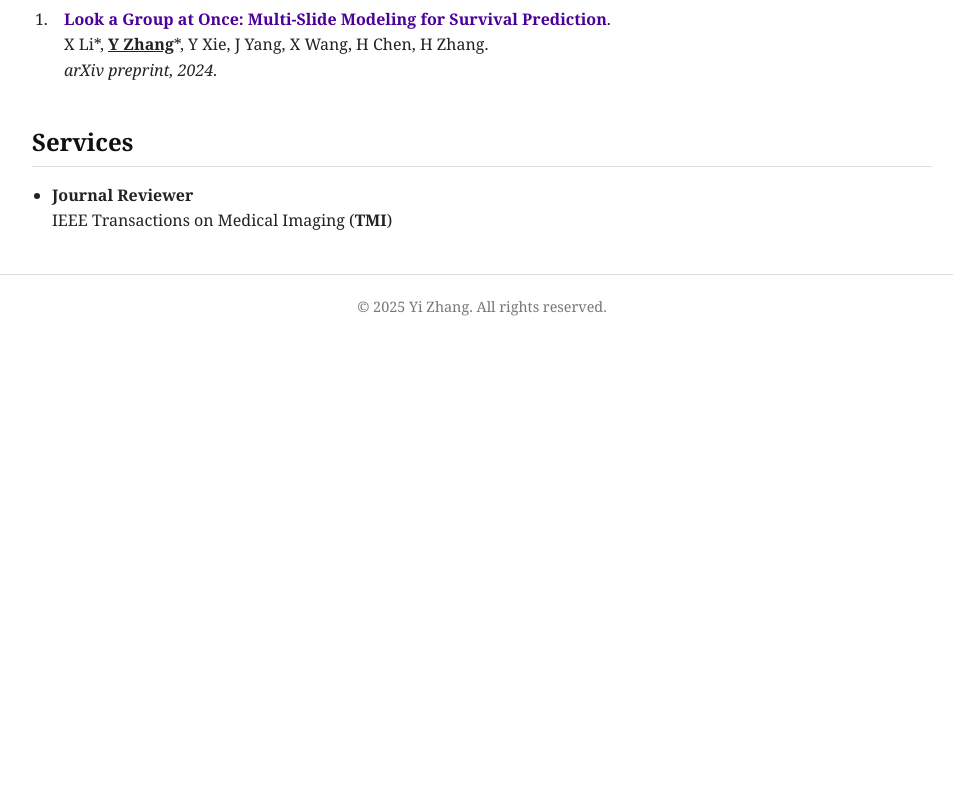
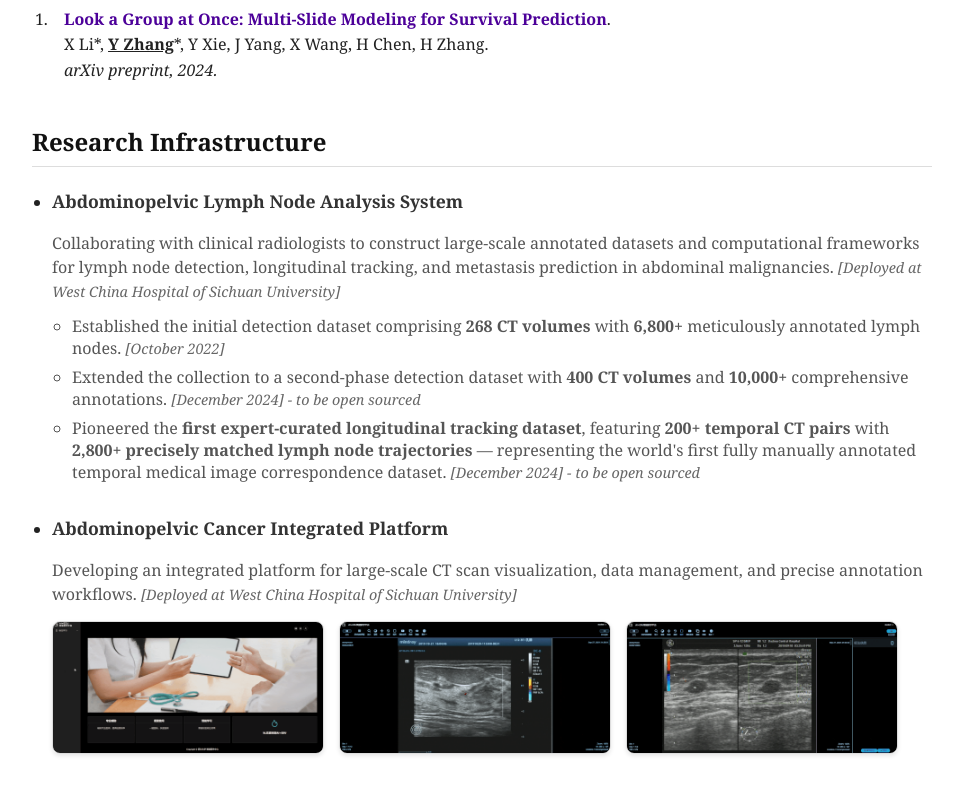
Before and after one commit to zhangyi-magic/zhangyi-magic.github.io, a plain HTML site: page index.html in a window 1280 px wide. Shown: the part 2300-3091 px from the top of the page, without its empty margins (158-1111 px from the left). Before the commit the page ends 2638 px from the top, so only its background shows below. Drawn offline with Linux system fonts and the light colour scheme.

Commit message:
Add files via upload

```diff
--- a/index.html
+++ b/index.html
@@ -292,6 +292,64 @@
       left: 1.5em; /* 调整破折号位置 */
       color: #333;
     }
+/* infras 部分样式 */
+.infra-list {
+  padding-left: 20px;
+  margin: 0;
+}
+
+.infra-item {
+  margin-bottom: 30px;
+  list-style-type: disc;
+}
+
+.infra-title {
+  font-size: 1.1em;
+  font-weight: 600;
+  color: #333;
+  margin-bottom: 8px;
+}
+
+.infra-description {
+  margin-bottom: 12px;
+  line-height: 1.5;
+  color: #555;
+}
+
+.infra-milestones {
+  padding-left: 20px;
+  margin: 0;
+}
+
+.infra-milestones li {
+  margin-bottom: 6px;
+  line-height: 1.4;
+  color: #555;
+}
+
+.infra-date {
+  color: #666;
+  font-style: italic;
+  font-size: 0.9em;
+}
+
+/* GIF 图片画廊样式 */
+.infra-gallery {
+  display: flex;
+  gap: 15px;
+  justify-content: flex-start;
+  align-items: center;
+  margin-top: 15px;
+  flex-wrap: wrap;
+}
+
+.infra-gif {
+  width: 270px;
+  object-fit: cover;
+  border-radius: 8px;
+  border: 1px solid #ddd;
+  box-shadow: 0 2px 4px rgba(0,0,0,0.1);
+}
 
     main {
       max-width: 900px;
@@ -783,6 +841,30 @@
         </ol>
       </section>
 
+      <section id="infrastructure">
+        <h2><strong>Research Infrastructure</strong></h2>
+        <ul class="infra-list">
+          <li class="infra-item">
+            <h3 class="infra-title">Abdominopelvic Lymph Node Analysis System</h3>
+            <p class="infra-description">Collaborating with clinical radiologists to construct large-scale annotated datasets and computational frameworks for lymph node detection, longitudinal tracking, and metastasis prediction in abdominal malignancies. <span class="infra-date">[Deployed at West China Hospital of Sichuan University]</span></p>
+            <ul class="infra-milestones">
+              <li>Established the initial detection dataset comprising <strong>268 CT volumes</strong> with <strong>6,800+</strong> meticulously annotated lymph nodes. <span class="infra-date">[October 2022]</span></li>
+              <li>Extended the collection to a second-phase detection dataset with <strong>400 CT volumes</strong> and <strong>10,000+</strong> comprehensive annotations. <span class="infra-date">[December 2024] - to be open sourced</span></li>
+              <li class="highlight-milestone">Pioneered the <strong>first expert-curated longitudinal tracking dataset</strong>, featuring <strong>200+ temporal CT pairs</strong> with <strong>2,800+ precisely matched lymph node trajectories</strong> — representing the world's first fully manually annotated temporal medical image correspondence dataset. <span class="infra-date">[December 2024] - to be open sourced</span></li>
+          </ul>
+          </li>
+          <li class="infra-item">
+            <h3 class="infra-title">Abdominopelvic Cancer Integrated Platform</h3>
+            <p class="infra-description">Developing an integrated platform for large-scale CT scan visualization, data management, and precise annotation workflows. <span class="infra-date">[Deployed at West China Hospital of Sichuan University]</span></p>
+            <div class="infra-gallery">
+              <img src="main-small.gif" alt="Main page" class="infra-gif">
+              <img src="func1-small.gif" alt="Function page" class="infra-gif">
+              <img src="func2-small.gif" alt="Annotation page" class="infra-gif">
+            </div>
+          </li>
+        </ul>
+      </section>
+
       <section id="services">
         <h2><strong>Services</strong></h2>
         <ul>
@@ -1012,6 +1094,30 @@
         </ol>
       </section>
 
+      <section id="infrastructure-zh">
+        <h2><strong>基础设施建设</strong></h2>
+        <ul class="infra-list">
+          <li class="infra-item">
+            <h3 class="infra-title">腹盆腔淋巴结分析系统</h3>
+            <p class="infra-description">与临床放射科医生合作，构建大规模标注数据集和计算框架，用于腹部恶性肿瘤的淋巴结检测、纵向追踪和转移预测。 <span class="infra-date">[应用于四川大学华西医院]</span></p>
+            <ul class="infra-milestones">
+              <li>建立初始检测数据集，包含<strong>268例CT</strong>和<strong>6,800+</strong>精准标注的淋巴结。<span class="infra-date">[2022年10月]</span></li>
+              <li>扩展第二期检测数据集，包含<strong>400例CT</strong>和<strong>10,000+</strong>全面标注。<span class="infra-date">[2024年12月] - 将开源</span></li>
+              <li class="highlight-milestone">开创了<strong>首个专家标注的纵向追踪数据集</strong>，包含<strong>200+时序CT对</strong>和<strong>2,800+精确匹配的淋巴结轨迹</strong> —— 也许是世界上第一个完整人工精细标注的时序医学图像对应关系数据集。<span class="infra-date">[2024年12月] - 将开源</span></li>
+            </ul>
+          </li>
+          <li class="infra-item">
+            <h3 class="infra-title">腹盆腔癌症分析平台</h3>
+            <p class="infra-description">开发用于大规模CT扫描可视化、数据管理和精准标注工作流程的一体化平台。 <span class="infra-date">[应用于四川大学华西医院]</span></p>
+            <div class="infra-gallery">
+              <img src="main-small.gif" alt="淋巴结检测与分割界面" class="infra-gif">
+              <img src="func1-small.gif" alt="跨时间点的纵向淋巴结追踪" class="infra-gif">
+              <img src="func2-small.gif" alt="平台仪表盘与标注工具" class="infra-gif">
+            </div>
+          </li>
+        </ul>
+      </section>
+
       <section id="services-zh">
         <h2><strong>学术服务</strong></h2>
         <ul>
```
Also changed, not shown: func1-small.gif (added), func2-small.gif (added), main-small.gif (added).
